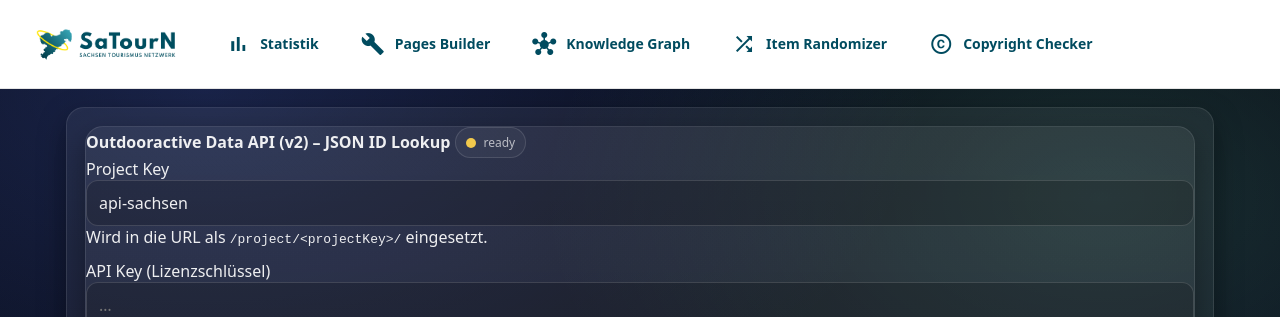
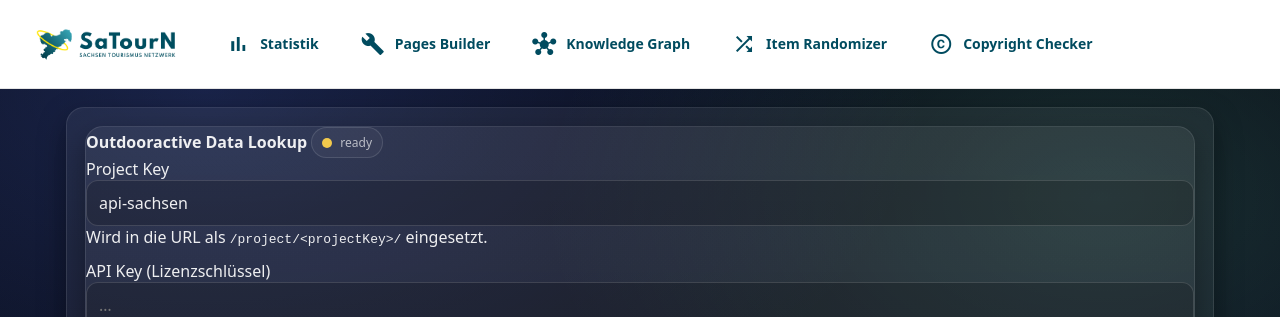
Before and after one commit to Tim-Meyer-TMGS/SaTourN, a Jekyll site: the page built from OA-Datenabruf/index.html, in a window 1280 px wide. Shown: the top 317 px of the page. Built offline with Jekyll 4.4.1, drawn with Linux system fonts in a browser that asks for light colours.

Commit message:
Update index.html

```diff
--- a/OA-Datenabruf/index.html
+++ b/OA-Datenabruf/index.html
@@ -12,7 +12,7 @@ permalink: /oa-data-api/
 
     <section class="card">
       <div class="hd">
-        <strong>Outdooractive Data API (v2) – JSON ID Lookup</strong>
+        <strong>Outdooractive Data Lookup</strong>
         <span id="statusPill" class="pill run">
           <span class="dot"></span>
           <span id="statusText">ready</span>
```
